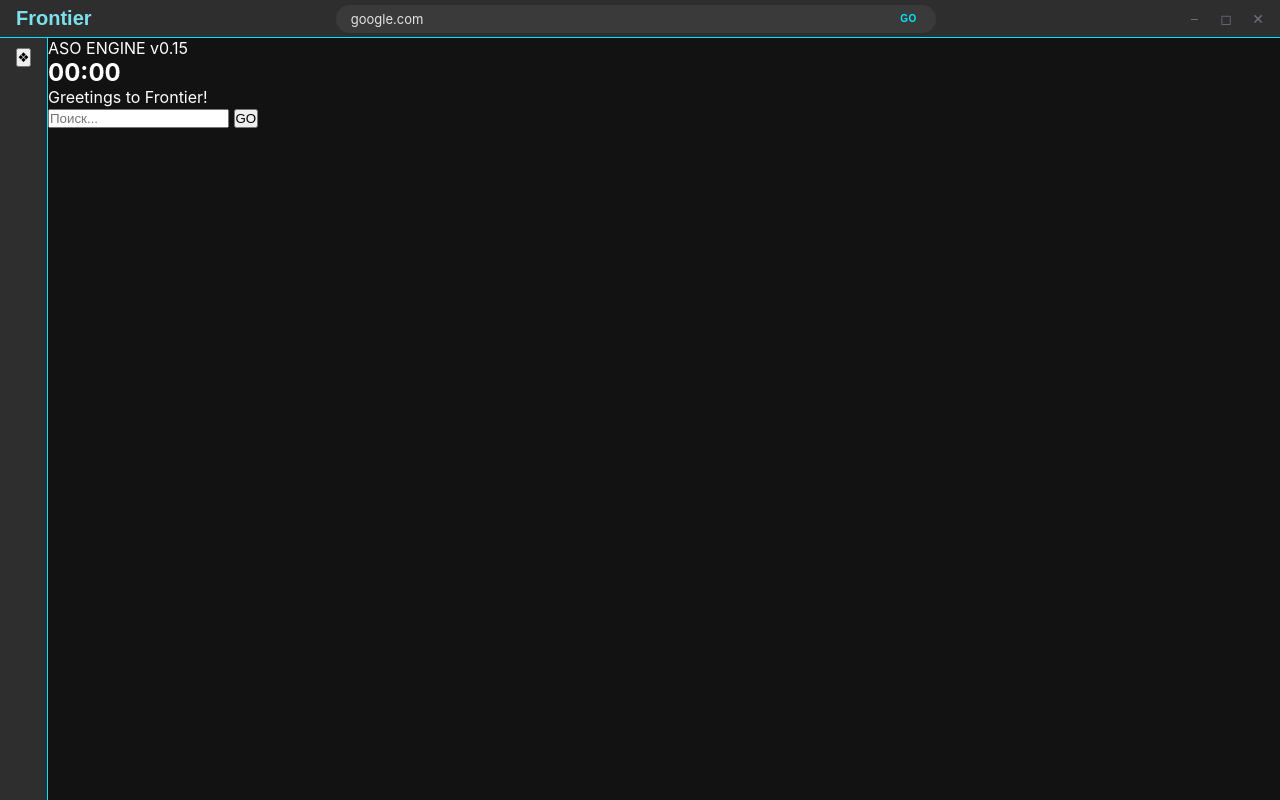
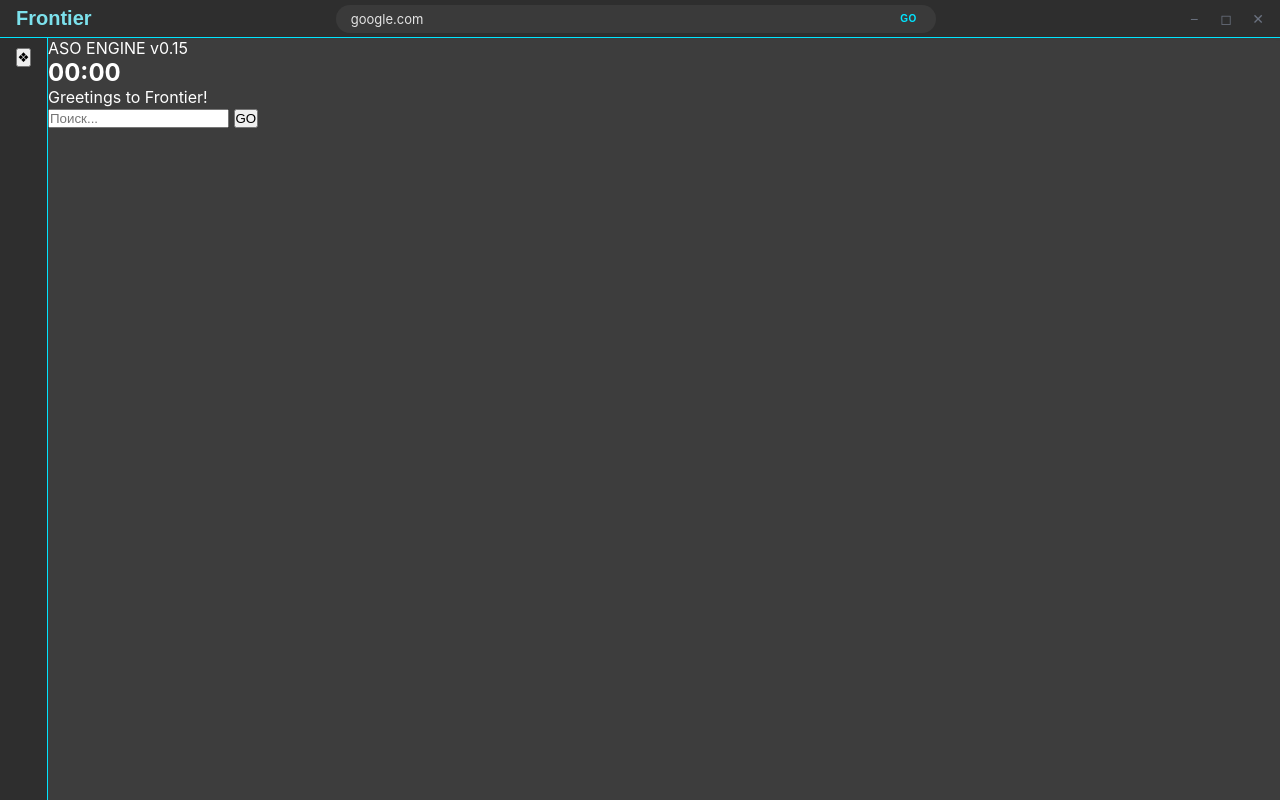
Before and after one commit to BitSSilvix/Silver-Frontier, a website: page src/index.html in a window 1280 px wide. Drawn offline with Linux system fonts and the light colour scheme; a web font is replaced by a local one.

Commit message:
surface css test 2

```diff
--- a/src/styles.css
+++ b/src/styles.css
@@ -162,11 +162,11 @@ body {
   align-items: center;
   color: #FFFFFF;
   font: 'Panchang', sans-serif;
-
+  margin: 0 auto;
 }
 
-#viewport-anchor {
+/* #viewport-anchor {
   flex: 1;
   height: 100%;
-  background-color: #121212; /* Графитовый фон якоря (будет скрыт сайтом) */
-}
+  background-color: #121212; /* Графитовый фон якоря (будет скрыт сайтом)
+} */
```
